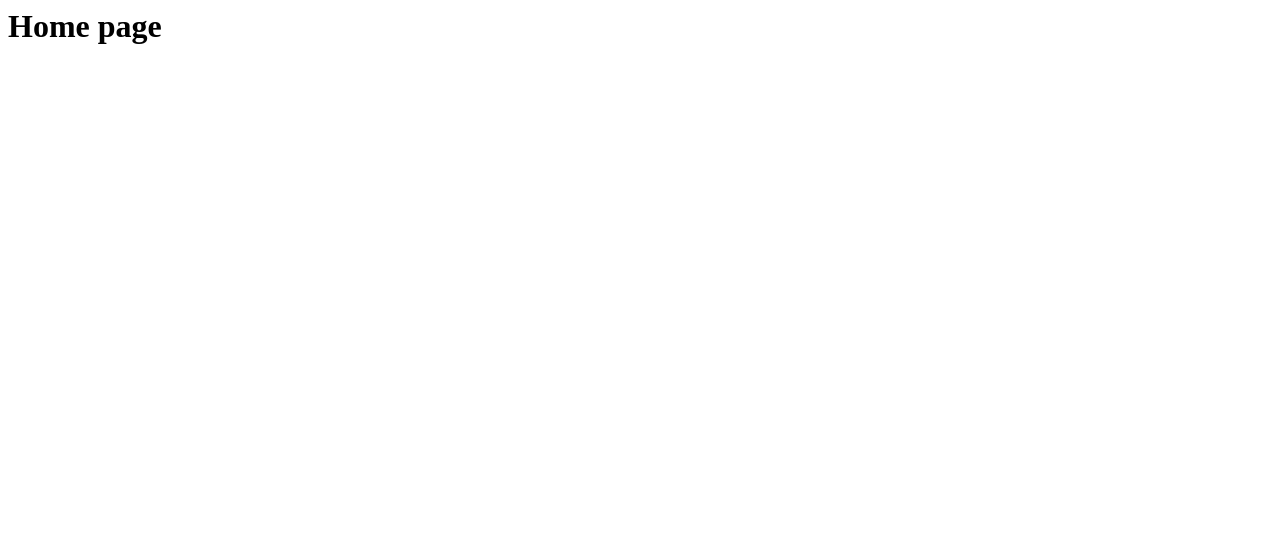
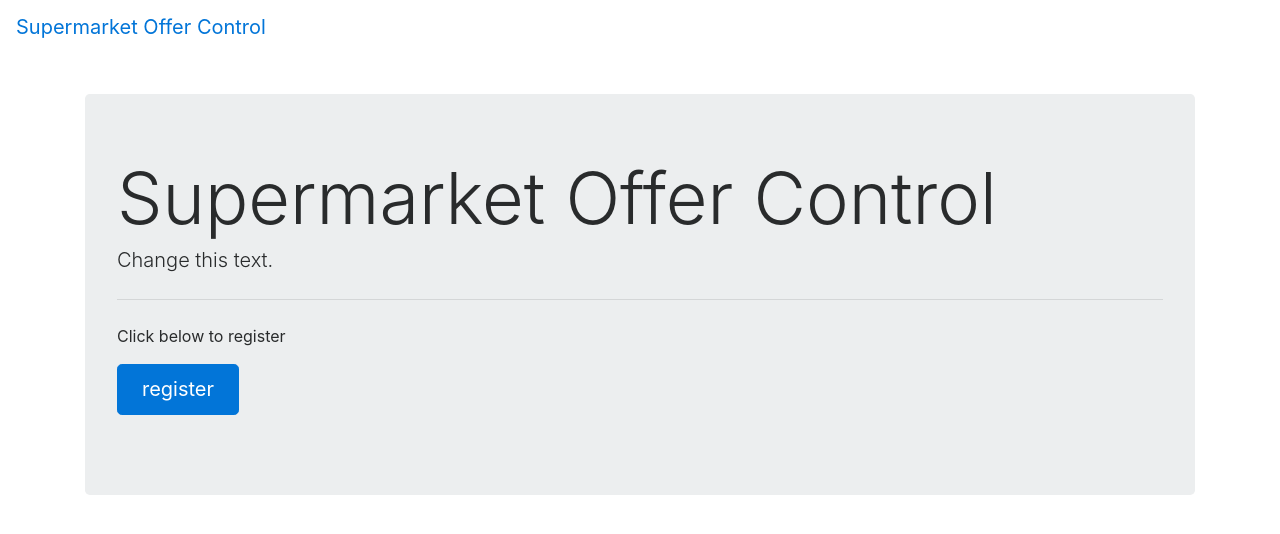
Before and after one commit to MaryamSaqib/Python, a Flask app: page / in a window 1280 px wide. Before the commit the part shown is almost empty. Shown: the top 534 px of the page. Run offline with Flask 2, Linux system fonts and the light colour scheme; some libraries are stand-ins or nearby versions.

Commit message:
register page is now working

```diff
--- a/app.py
+++ b/app.py
@@ -9,7 +9,7 @@ app = Flask(__name__)
 # config MYSQL
 app.config['MYSQL_HOST'] = 'localhost'
 app.config['MYSQL_USER'] = 'root'
-app.config['MYSQL_PASSWORD'] = 'maryamsaqib'
+app.config['MYSQL_PASSWORD'] = 'maryamsaqib2000'
 app.config['MYSQL_DB'] = 'myflaskapp'
 app.config['MYSQL_CURSORCLASS'] = 'DictCursor'
 
@@ -57,7 +57,7 @@ def register():
 
         flash('You are now registered and can log in', 'success')
 
-        redirect(url_for('index'))
+        return redirect(url_for('index'))
 
     return render_template('register.html', form=form)
 
--- a/templates/products_search.html
+++ b/templates/products_search.html
@@ -1 +1,13 @@
-<h1>Home page</h1>
+{% extends 'includes/_layout.html' %}
+
+{% block body %}
+<div class="jumbotron">
+    <h1 class="display-3">Supermarket Offer Control</h1>
+    <p class="lead">Change this text.</p>
+    <hr class="my-4">
+    <p>Click below to register</p>
+    <p class="lead">
+      <a class="btn btn-primary btn-lg" href="/register" role="button">register</a>
+    </p>
+  </div>
+{% endblock %}
```
Also changed, not shown: templates/products.html (+9 -4 lines).
